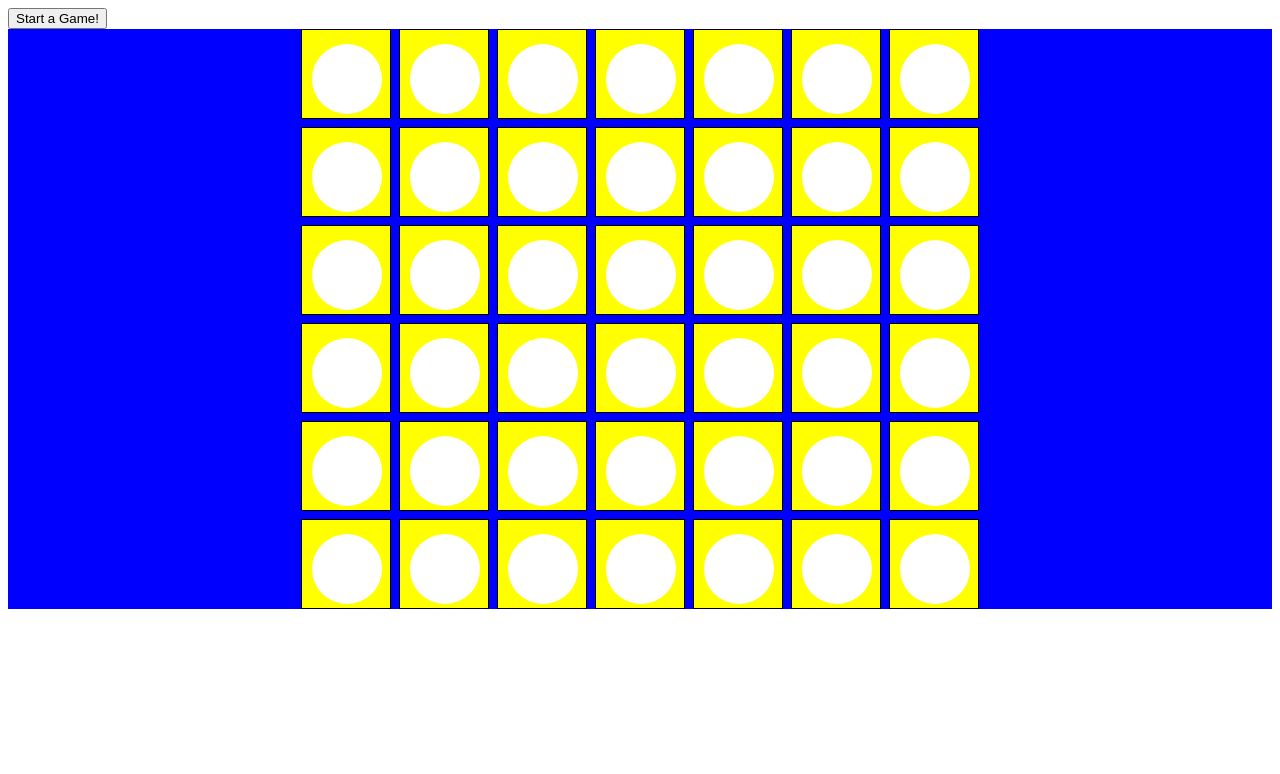
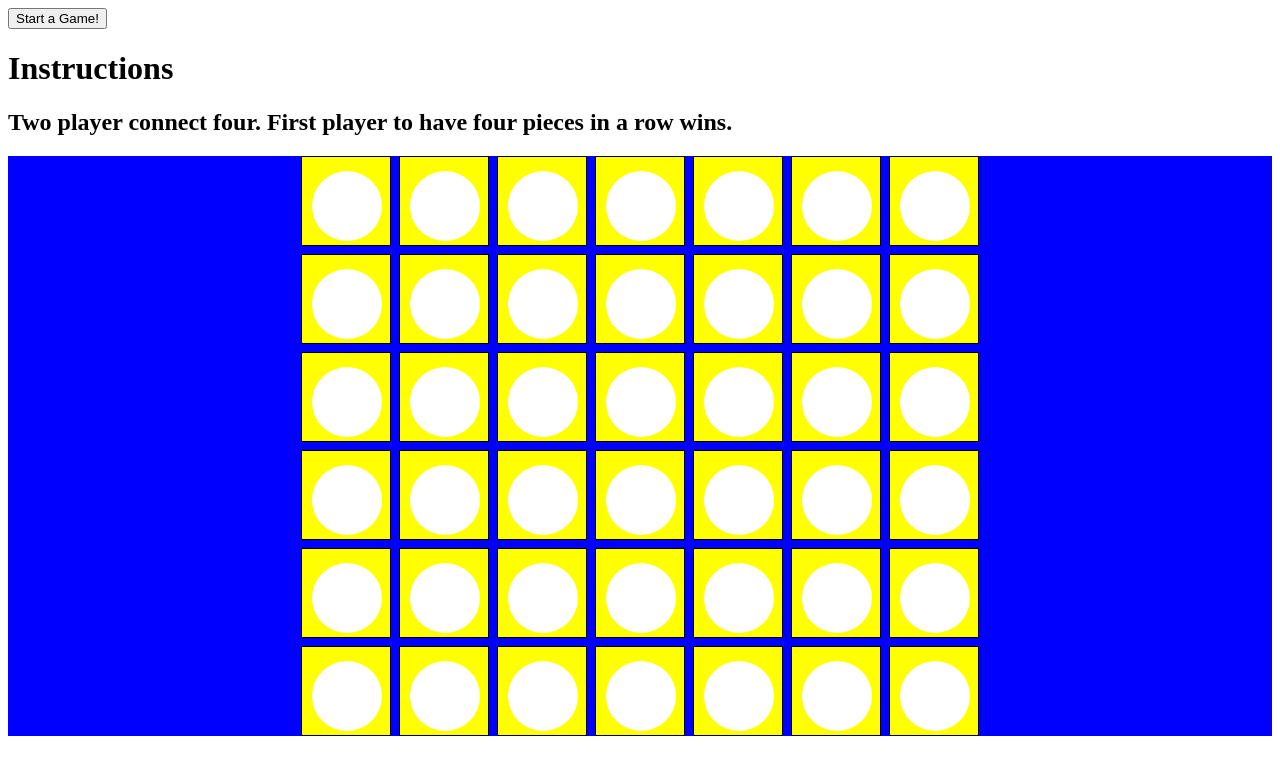
Before and after one commit to Akogundipe/WDI-Project-1-game, a plain HTML site: page index.html in a window 1280 px wide. Drawn offline with Linux system fonts and the light colour scheme.

Commit message:
print u win to the console if two squares are correct

```diff
--- a/index.html
+++ b/index.html
@@ -8,6 +8,8 @@
   </head>
   <body>
     <button id="startButton">Start a Game!</button>
+    <h1>Instructions</h1>
+    <h2>Two player connect four. First player to have four pieces in a row wins.</h2>
 <div id="container">
 <div class="square"></div>
 <div class="square"></div>
--- a/script.js
+++ b/script.js
@@ -30,9 +30,18 @@ board.addEventListener('click', (event) => {
       currentPlayer = "red";
     }
   });
-
 for (let i = 0; i < twoDArray.length; i++) {
   for (let j = 0; j < twoDArray[i].length; j++) {
-    twoDArray[i][j].classList[1] === twoDArray[i][j].classList[1]
-  }
-}
+    twoDArray[i][j].classList[1] === twoDArray[i][j].classList[1] +1 === twoDArray[i][j].classList[1] +2 === twoDArray[i][j].classList[1] +3;
+    console.log('u win');
+  };
+};
+
+
+
+
+
+
+
+
+//win condition horizontal
```
Also changed, not shown: 1 other file. Lines whose indentation alone changed are shown as unchanged.
